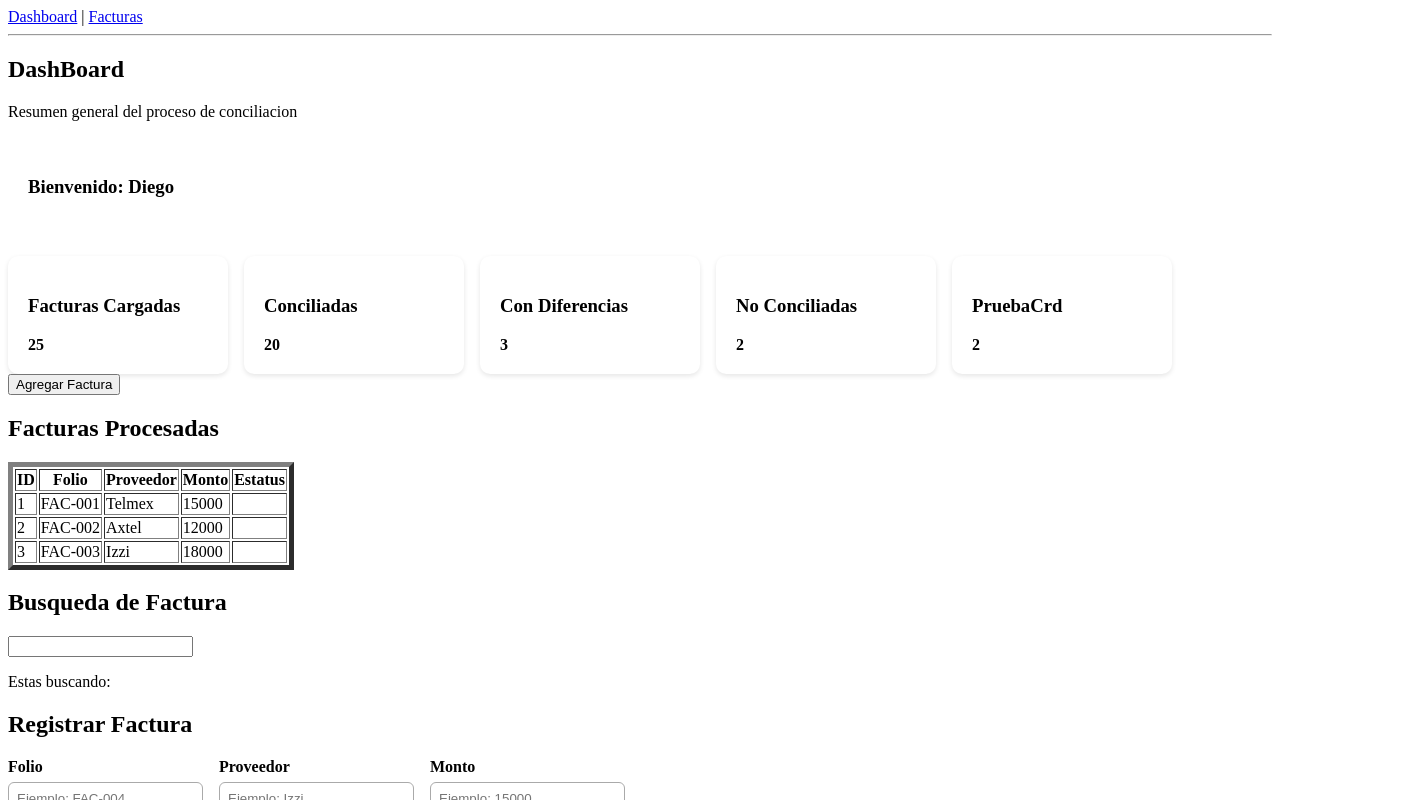
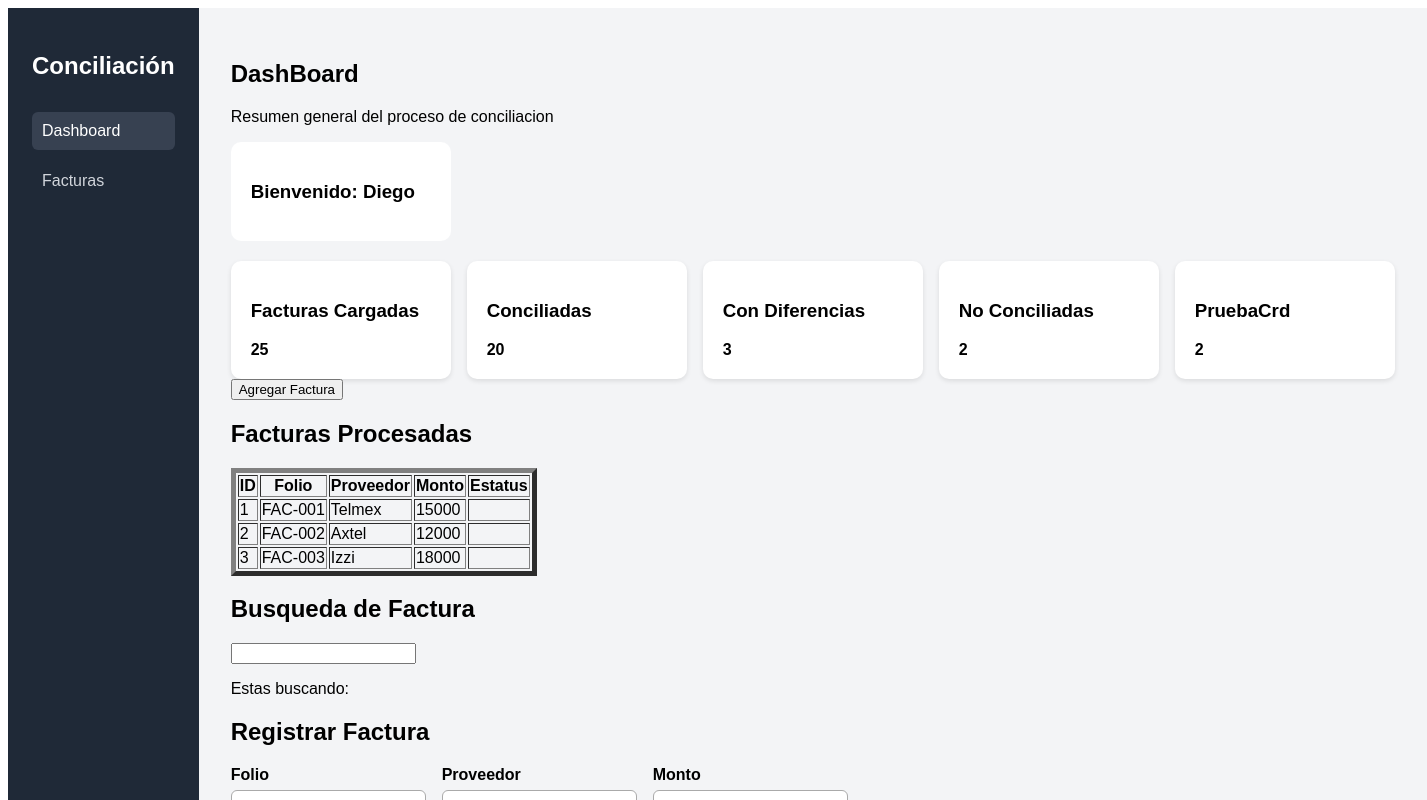
Before and after one commit to MrChayras5/conciliacion-facturas, a Vue app: page / in a window 1280 px wide. Shown: the top 800 px of the page, 1427 px wide, since content can reach past the window. Built offline with nearby package versions, Linux system fonts and the light colour scheme.

Commit message:
Modulo de facturas prueba y menu lateral

```diff
--- a/src/App.vue
+++ b/src/App.vue
@@ -1,8 +1,59 @@
 <template>
-  <RouterLink to="/">Dashboard</RouterLink>
-  |
-  <RouterLink to="/facturas">Facturas</RouterLink>
+  <div class="layout">
+    <aside class="sidebar">
+      <h2>Conciliación</h2>
 
-  <hr />
-  <RouterView />
+      <nav>
+        <RouterLink to="/">Dashboard</RouterLink>
+        <RouterLink to="/facturas">Facturas</RouterLink>
+      </nav>
+    </aside>
+
+    <main class="content">
+      <RouterView />
+    </main>
+  </div>
 </template>
+
+<style scoped>
+.layout {
+  display: flex;
+  min-height: 100vh;
+  font-family: Arial, sans-serif;
+}
+
+.sidebar {
+  width: 240px;
+  background: #1f2937;
+  color: white;
+  padding: 24px;
+}
+
+.sidebar h2 {
+  margin-bottom: 32px;
+}
+
+.sidebar nav {
+  display: flex;
+  flex-direction: column;
+  gap: 12px;
+}
+
+.sidebar a {
+  color: #d1d5db;
+  text-decoration: none;
+  padding: 10px;
+  border-radius: 6px;
+}
+
+.sidebar a.router-link-active {
+  background: #374151;
+  color: white;
+}
+
+.content {
+  flex: 1;
+  background: #f3f4f6;
+  padding: 32px;
+}
+</style>
--- a/src/views/FacturasView.vue
+++ b/src/views/FacturasView.vue
@@ -3,13 +3,52 @@
     <H1>Facturas</H1>
     <h3>Selecciona el archivo PDF</h3>
 
-    <input type="file" accept="pdf" @change="seleccionarArchivo" />
+    <input type="file" accept=".pdf" @change="seleccionarArchivo" />
 
     <div v-if="archivo">
       <h3>Archivo seleccionado</h3>
       <p><strong>Nombre: </strong>{{ archivo.name }}</p>
       <p><strong>Tamaño: </strong>{{ archivo.size }}</p>
       <p><strong>Tipo: </strong>{{ archivo.type }}</p>
+    </div>
+
+    <button v-if="archivo" @click="analizarFactura">Analizar factura</button>
+
+    <div v-if="resultadoExtraccion">
+      <h3>Resultado de Extracción</h3>
+
+      <p><strong>Folio:</strong> {{ resultadoExtraccion.folio }}</p>
+      <p><strong>Proveedor:</strong> {{ resultadoExtraccion.proveedor }}</p>
+      <p><strong>RFC:</strong> {{ resultadoExtraccion.rfc }}</p>
+      <p><strong>UUID:</strong> {{ resultadoExtraccion.uuid }}</p>
+      <p><strong>Total:</strong> {{ resultadoExtraccion.total }}</p>
+    </div>
+
+    <div v-if="resultadoConciliacion">
+      <h3>Resultado de Conciliación</h3>
+
+      <p>
+        <strong>Estatus:</strong>
+        {{ resultadoConciliacion.estatus }}
+      </p>
+
+      <table v-if="resultadoConciliacion.diferencias.length > 0" border="1">
+        <thead>
+          <tr>
+            <th>Campo</th>
+            <th>PDF</th>
+            <th>BD</th>
+          </tr>
+        </thead>
+
+        <tbody>
+          <tr v-for="dif in resultadoConciliacion.diferencias" :key="dif.campo">
+            <td>{{ dif.campo }}</td>
+            <td>{{ dif.pdf }}</td>
+            <td>{{ dif.bd }}</td>
+          </tr>
+        </tbody>
+      </table>
     </div>
   </section>
 </template>
@@ -19,13 +58,57 @@ export default {
   data() {
     return {
       archivo: null,
+      resultadoExtraccion: null,
+      resultadoConciliacion: null,
     }
   },
 
   methods: {
     seleccionarArchivo(event) {
-      this.archivo = event.target.file[0]
+      this.archivo = event.target.files[0]
       console.log(this.archivo)
+    },
+    analizarFactura() {
+      this.resultadoExtraccion = {
+        folio: 'FAC-2026-0001',
+        proveedor: 'Servicios Empresariales del Centro S.A. de C.V.',
+        rfc: 'SEC980101AB1',
+        uuid: 'A1B2C3D4-E5F6-7890-ABCD-1234567890EF',
+        total: 17400,
+      }
+
+      this.conciliarFactura()
+    },
+
+    conciliarFactura() {
+      const registroBD = {
+        folio: 'FAC-2026-0001',
+        proveedor: 'Servicios Empresariales del Centro S.A. de C.V.',
+        total: 17200,
+      }
+
+      const diferencias = []
+
+      if (this.resultadoExtraccion.folio !== registroBD.folio) {
+        diferencias.push({
+          campo: 'Folio',
+          pdf: this.resultadoExtraccion.folio,
+          bd: registroBD.folio,
+        })
+      }
+
+      if (this.resultadoExtraccion.total !== registroBD.total) {
+        diferencias.push({
+          campo: 'Total',
+          pdf: this.resultadoExtraccion.total,
+          bd: registroBD.total,
+        })
+      }
+
+      this.resultadoConciliacion = {
+        estatus: diferencias.length === 0 ? 'CONCILIADO' : 'CONCILIADO CON DIFERENCIA',
+        diferencias: diferencias,
+      }
     },
   },
 }
```
